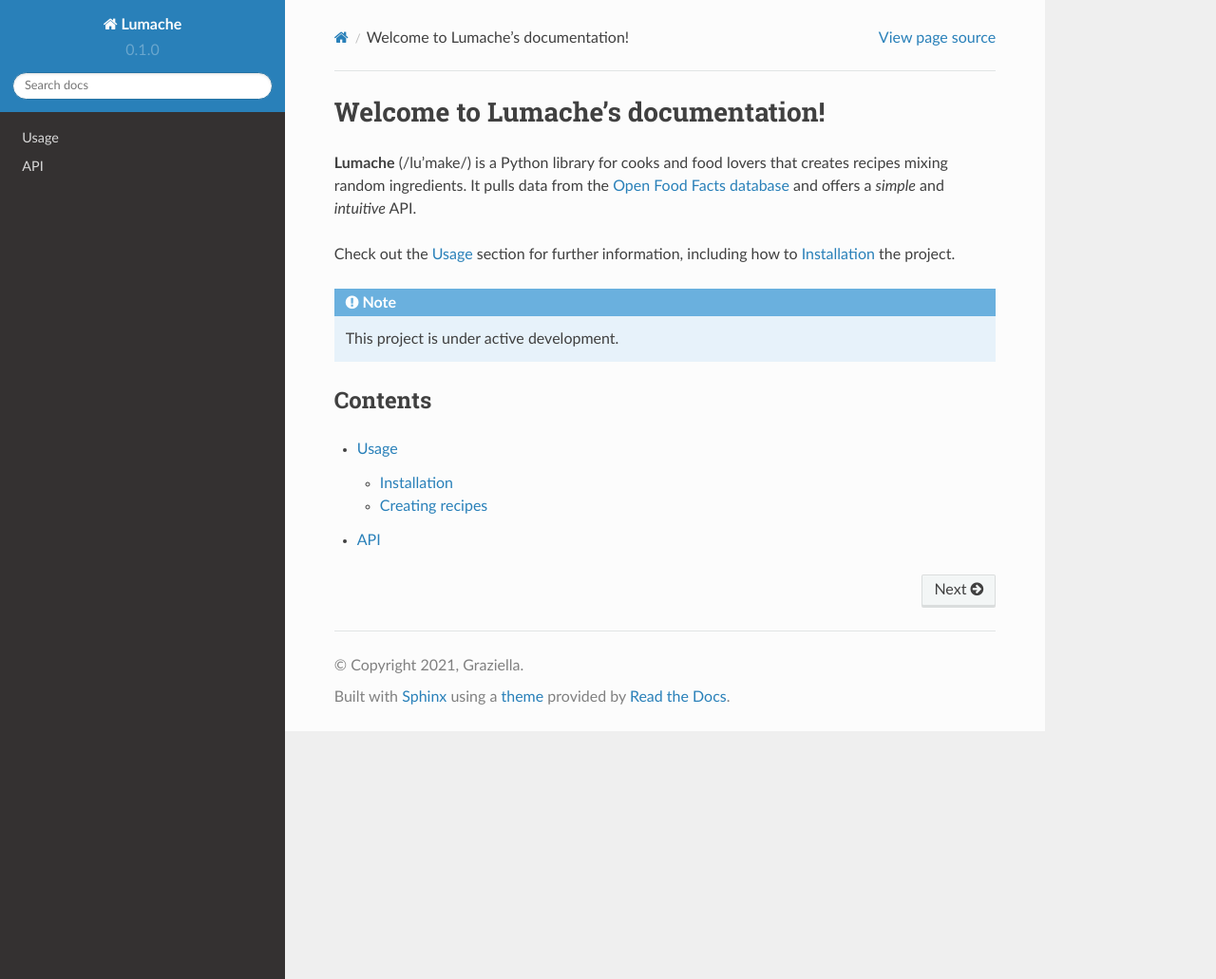
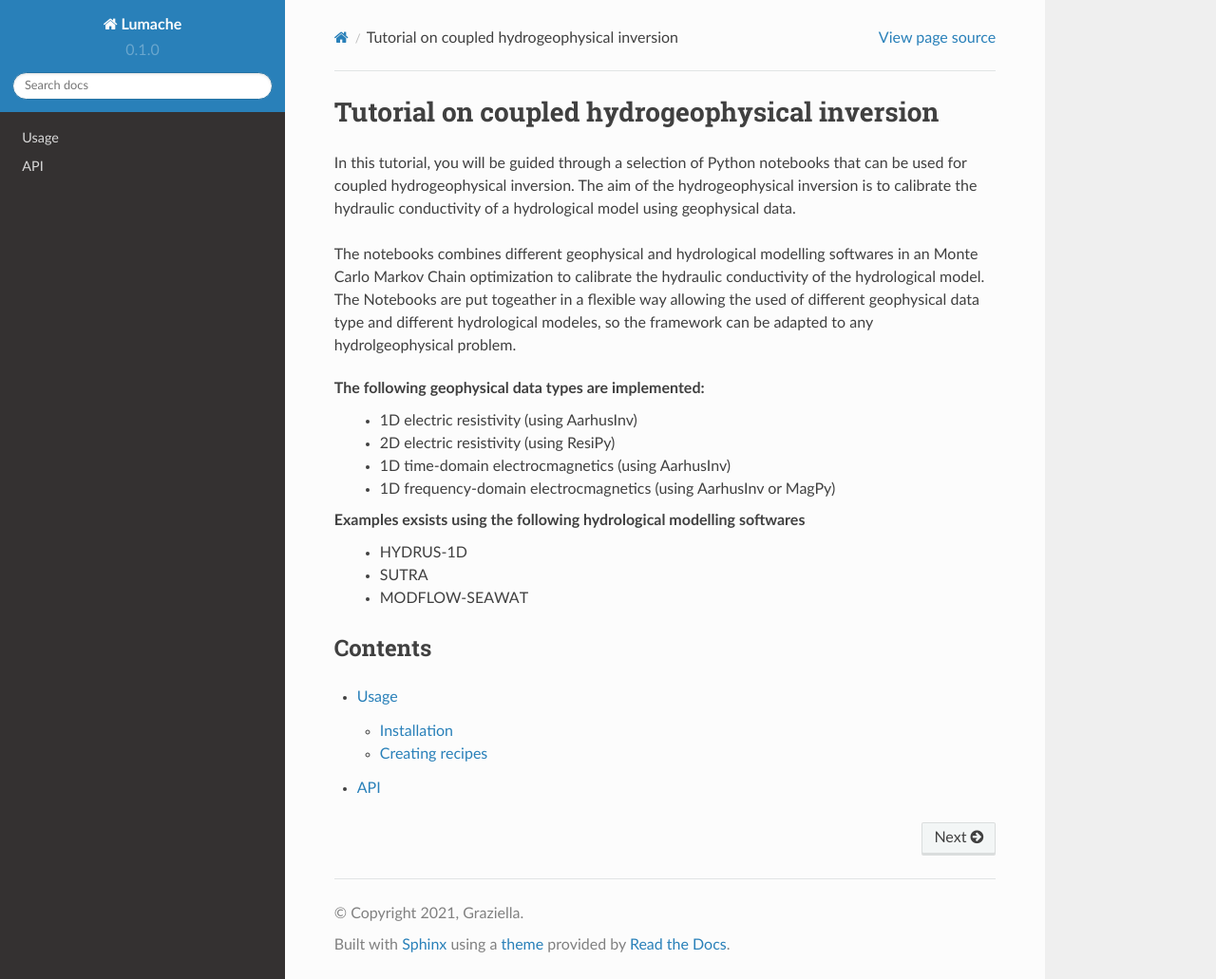
Before and after one commit to LineMeldgaardMadsen/HGInv_tutorial, a Sphinx documentation site: the page built from docs/source/index.rst, in a window 1280 px wide and 1031 px high. Shown: the whole window at 95% size. Built offline with Sphinx 7.4.7 and the Read the Docs theme 2.0.0, drawn with Linux system fonts in a browser that asks for light colours.

Commit message:
Update index.rst
Introduction

```diff
--- a/docs/source/index.rst
+++ b/docs/source/index.rst
@@ -1,17 +1,28 @@
-Welcome to Lumache's documentation!
+Tutorial on coupled hydrogeophysical inversion
 ===================================
 
-**Lumache** (/lu'make/) is a Python library for cooks and food lovers
-that creates recipes mixing random ingredients.
-It pulls data from the `Open Food Facts database <https://world.openfoodfacts.org/>`_
-and offers a *simple* and *intuitive* API.
+In this tutorial, you will be guided through a selection of Python notebooks
+that can be used for coupled hydrogeophysical inversion. The aim of the hydrogeophysical
+inversion is to calibrate the hydraulic conductivity of a hydrological model using
+geophysical data.
 
-Check out the :doc:`usage` section for further information, including
-how to :ref:`installation` the project.
+The notebooks combines different geophysical and hydrological modelling softwares in
+an Monte Carlo Markov Chain optimization to calibrate the hydraulic conductivity of
+the hydrological model. The Notebooks are put togeather in a flexible way allowing the
+used of different geophysical data type and different hydrological modeles, so the framework
+can be adapted to any hydrolgeophysical problem.
 
-.. note::
+The following geophysical data types are implemented:
+   - 1D electric resistivity (using AarhusInv)
+   - 2D electric resistivity (using ResiPy)
+   - 1D time-domain electrocmagnetics (using AarhusInv)
+   - 1D frequency-domain electrocmagnetics (using AarhusInv or MagPy)
 
-   This project is under active development.
+Examples exsists using the following hydrological modelling softwares
+   - HYDRUS-1D
+   - SUTRA
+   - MODFLOW-SEAWAT
+
 
 Contents
 --------
```
